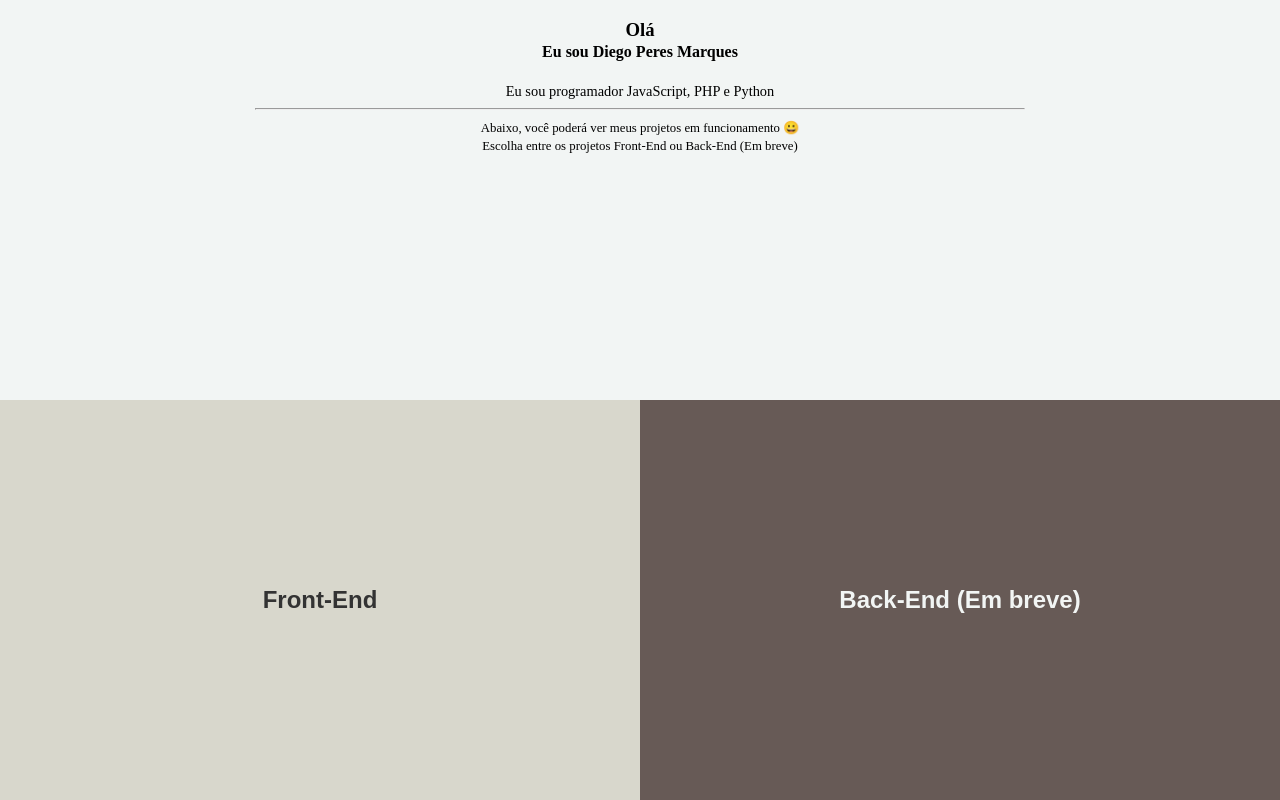
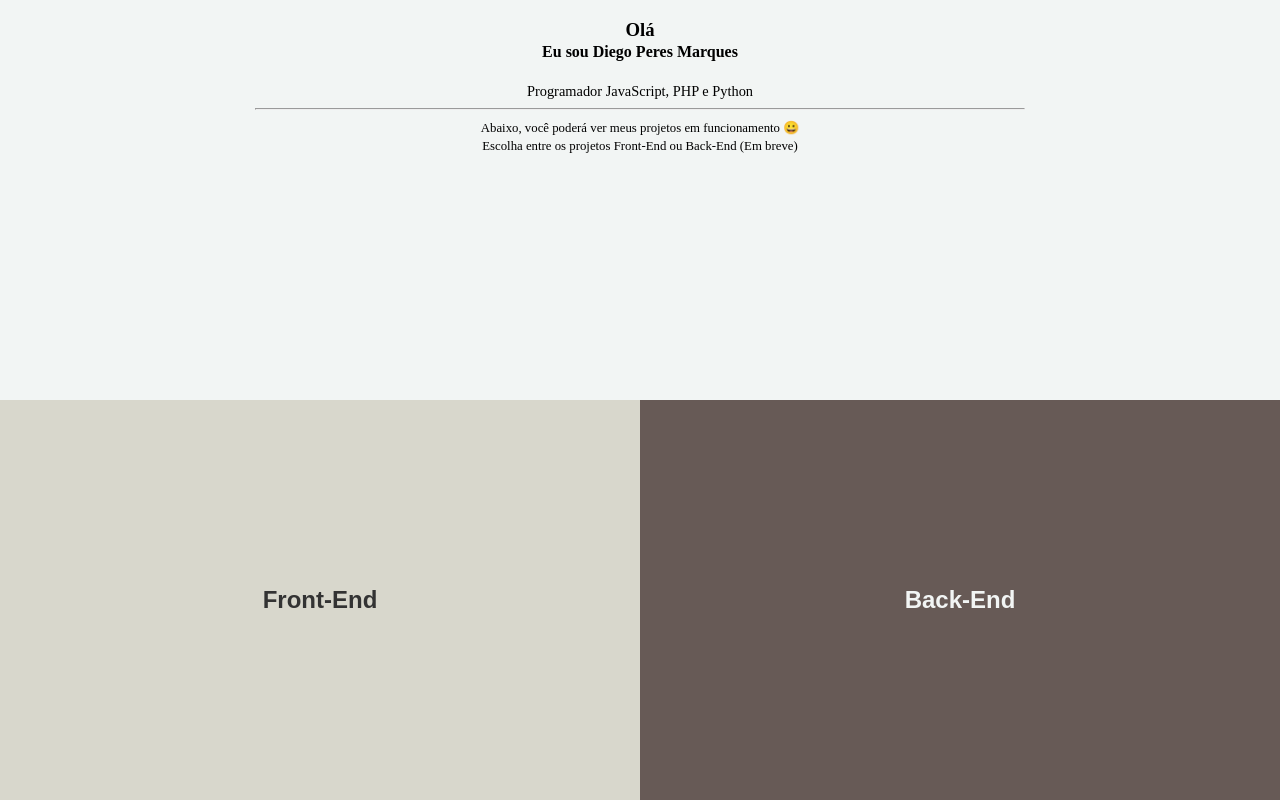
Before and after one commit to diegoperesmarques/diegoperesmarques.github.io, a plain HTML site: page index.html in a window 1280 px wide. Drawn offline with Linux system fonts and the light colour scheme.

Commit message:
Corrigindo texto da página inicial

```diff
--- a/index.html
+++ b/index.html
@@ -14,7 +14,7 @@
             <h3>Olá</h3>
             <h4>Eu sou Diego Peres Marques</h4>
 
-            <span class = "descricao">Eu sou programador JavaScript, PHP e Python</span>
+            <span class = "descricao">Programador JavaScript, PHP e Python</span>
             <hr>
             <span class = "texto">
                 Abaixo, você poderá ver meus projetos em funcionamento 😀 <br>
@@ -22,7 +22,7 @@
             </span>
         </div>
         <div id = "frontend"><a href="#">Front-End</a></div>
-        <div id = "backend"><a href="#">Back-End (Em breve)</a></div>
+        <div id = "backend"><a href="#">Back-End</a></div>
     </div>
 </body>
 </html>
```
